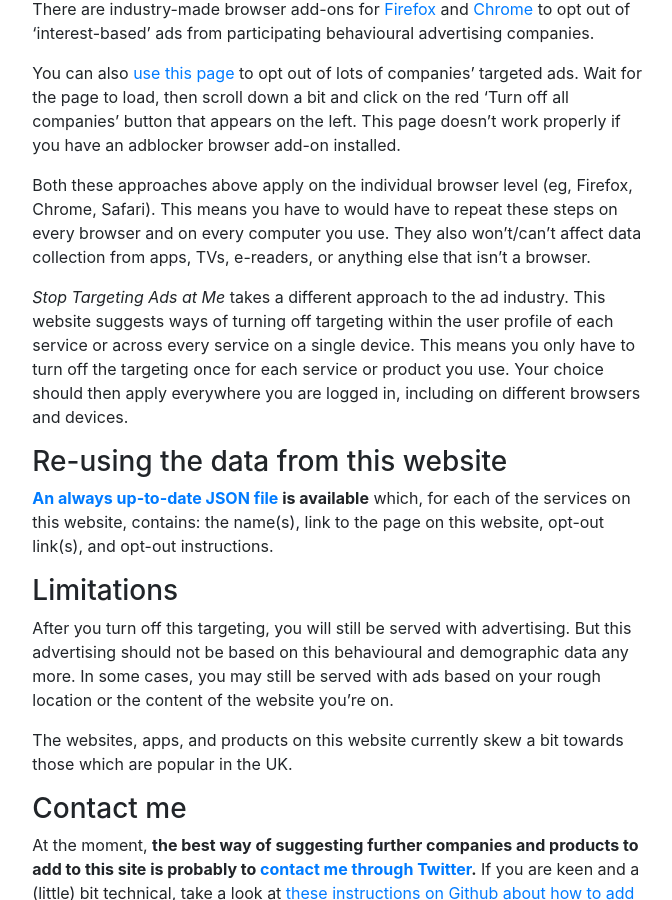
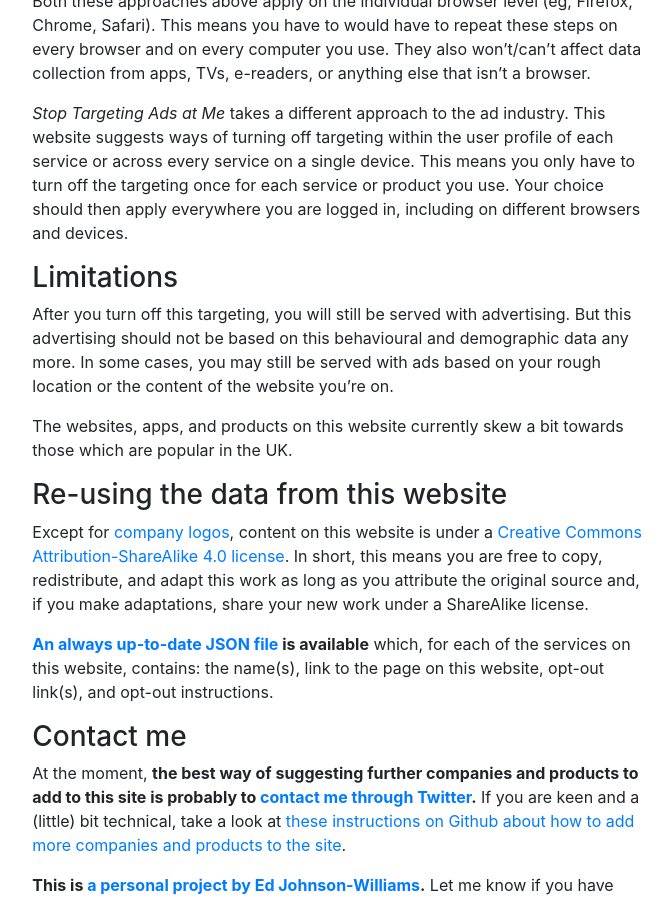
Before and after one commit to edjw/stop-targeting-ads-me, a Jekyll site: the page built from about.md, in a window 1280 px wide and 900 px high, scrolled down 965 px. Shown: the whole window, without its empty margins (196-868 px from the left). Built offline with Jekyll 4.4.1, drawn with Linux system fonts in a browser that asks for light colours; comment, search, counter and statistics services are not loaded; some of the changed text lies outside the part shown.

Commit message:
more about changes

```diff
--- a/about.md
+++ b/about.md
@@ -10,17 +10,7 @@ permalink: /about/
 
 **If you'd prefer that data about you wasn't used to target ads at you**, you may find this website useful. You can find out the quickest way to turn off ad targeting and/or data collection for the websites, apps, or products you use without spending hours navigating complex settings pages.
 
-You may see this kind of advertising referred to in ways including:
-
-* targeted,
-* tailored,
-* personalised,
-* interest-based,
-* behavioural,
-* ads that interest you,
-* audience-based,
-* activity-based, and
-* relevant.
+You may see this kind of advertising referred to in ways including: targeted, tailored, personalised, interest-based, behavioural, ads that interest you, audience-based, activity-based, and relevant.
 
 **Ideally, the burden on individual users to turn off targeting of ads wouldn't be so great as visiting lots of websites individually.** There should be better options available so people can control this in a comprehensive way without needing a site like this to guide them through the depths of settings pages. This website is a stop-gap that tries to make it easier to opt out until better options exist.
 
@@ -36,16 +26,19 @@ Both these approaches above apply on the individual browser level (eg, Firefox,
 
 *Stop Targeting Ads at Me* takes a different approach to the ad industry. This website suggests ways of turning off targeting within the user profile of each service or across every service on a single device. This means you only have to turn off the targeting once for each service or product you use. Your choice should then apply everywhere you are logged in, including on different browsers and devices.
 
-### Re-using the data from this website
-
-**[An always up-to-date JSON file](/api/api.json) is available** which, for each of the services on this website, contains: the name(s), link to the page on this website, opt-out link(s), and opt-out instructions.
-
 ### Limitations
 
 After you turn off this targeting, you will still be served with advertising. But this advertising should not be based on this behavioural and demographic data any more. In some cases, you may still be served with ads based on your rough location or the content of the website you're on.
 
 The websites, apps, and products on this website currently skew a bit towards those which are popular in the UK.
 
+### Re-using the data from this website
+
+Except for [company logos](/credits), content on this website is under a
+[Creative Commons Attribution-ShareAlike 4.0 license](https://creativecommons.org/licenses/by-sa/4.0). In short, this means you are free to copy, redistribute, and adapt this work as long as you attribute the original source and, if you make adaptations, share your new work under a ShareAlike license.
+
+**[An always up-to-date JSON file](/api/api.json) is available** which, for each of the services on this website, contains: the name(s), link to the page on this website, opt-out link(s), and opt-out instructions.
+
 ### Contact me
 
 At the moment, **the best way of suggesting further companies and products to add to this site is probably to [contact me through Twitter](https://twitter.com/_edjw).** If you are keen and a (little) bit technical, take a look at [these instructions on Github about how to add more companies and products to the site](https://github.com/edjw/stop-targeting-ads-me#how-to-add-a-company-or-product-to-the-site).
```
